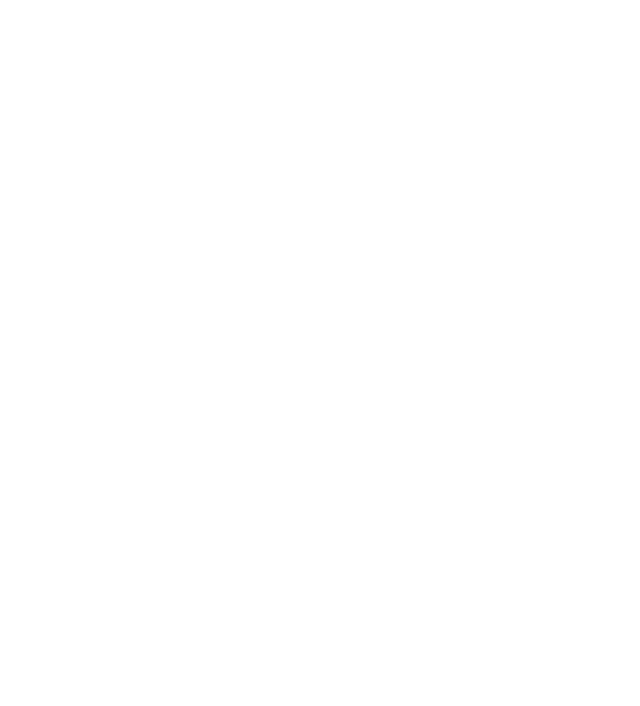
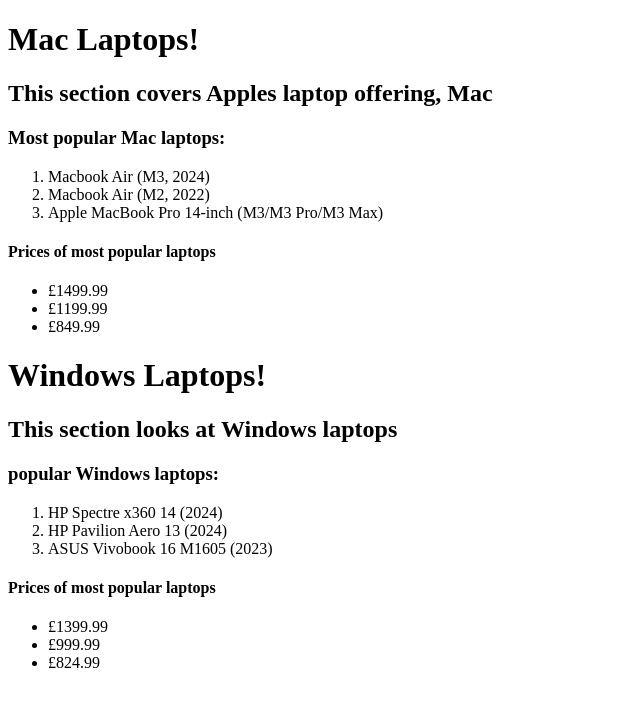
Before and after one commit to jduke788/mac-and-windows, a plain HTML site: page index.html in a window 1280 px wide. Shown: the whole page, without its empty margins (0-640 px from the left). Drawn offline with Linux system fonts and the light colour scheme.

Commit message:
start of webpage comparing mac and windows laptops

```diff
--- a/index.html
+++ b/index.html
@@ -1 +1,42 @@
 <!DOCTYPE html>
+<!DOCTYPE html>
+<html lang="en">
+<head>
+    <meta charset="UTF-8">
+    <meta name="viewport" content="width=device-width, initial-scale=1.0">
+    <title>Document</title>
+</head>
+<body>
+    <title>Mac vs Windows Laptops</title>
+    <h1>Mac Laptops!</h1>
+    <h2>This section covers Apples laptop offering, Mac</h2>
+    <h3><strong>Most popular Mac laptops:</strong></h3>
+    <ol>
+        <li>Macbook Air (M3, 2024)</li>
+        <li>Macbook Air (M2, 2022)</li>
+        <li>Apple MacBook Pro 14-inch (M3/M3 Pro/M3 Max)</li>
+        </ol>
+        <h4>Prices of most popular laptops</h4>
+        <ul>
+            <li>£1499.99</li>
+            <li>£1199.99</li>
+            <li>£849.99</li>
+        </ul>
+
+    <h1>Windows Laptops!</h1>
+    <h2>This section looks at Windows laptops</h2>
+    <h3><strong>popular Windows laptops:</strong> </h3>
+    <ol>
+    <li>HP Spectre x360 14 (2024)</li>
+    <li>HP Pavilion Aero 13 (2024)</li>
+    <li>ASUS Vivobook 16 M1605 (2023)</li>
+    </ol>
+    <h4>Prices of most popular laptops</h4>
+        <ul>
+            <li>£1399.99</li>
+            <li>£999.99</li>
+            <li>£824.99</li>
+        </ul>
+
+</body>
+</html>
```
